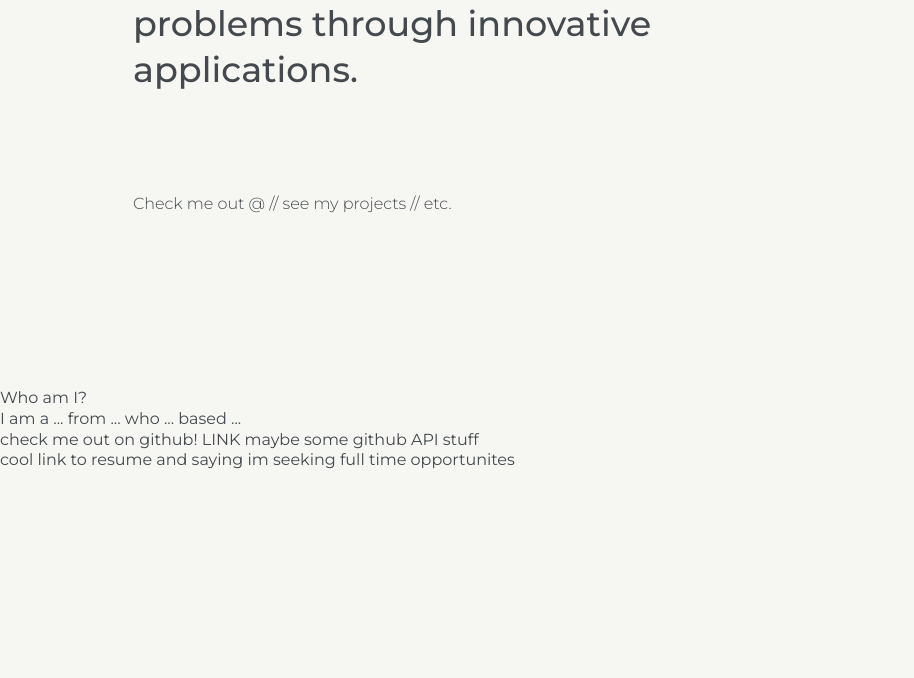
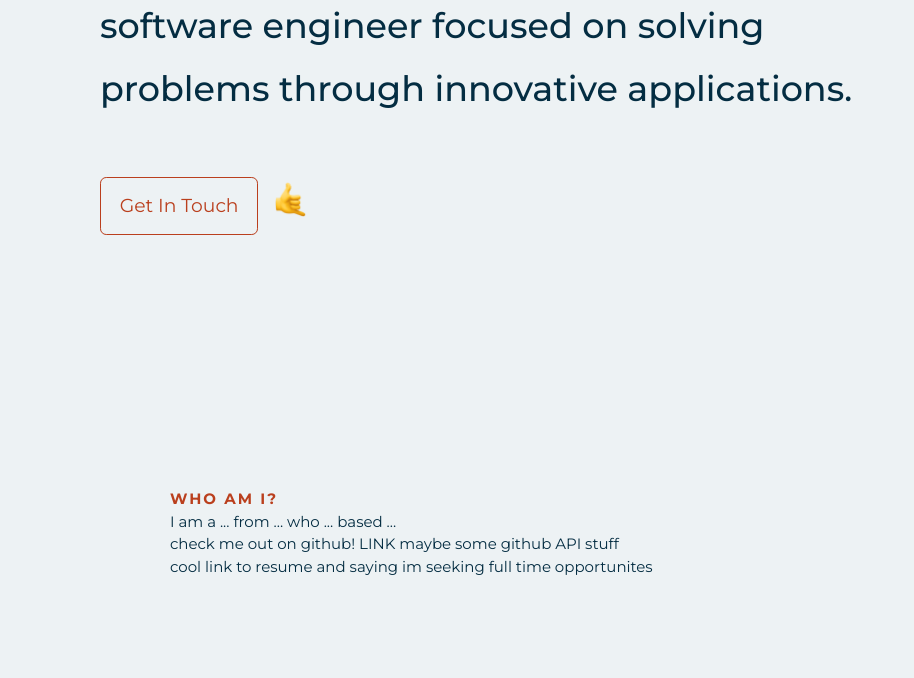
Before and after one commit to HarveyReynier/v1, a plain HTML site: page index.html in a window 1280 px wide. Shown: the part 412-1090 px from the top of the page, without its empty margins (0-914 px from the left). Before the commit the page ends 883 px from the top, so only its background shows below. Drawn offline with nearby package versions, Linux system fonts and the light colour scheme.

Commit message:
finished intro section.

```diff
--- a/index.html
+++ b/index.html
@@ -31,13 +31,18 @@
         </h2>
 
         <h3 class="intro_links">
-            Check me out @ // see my projects // etc.
+            <span>
+                <a href="mailto:harvey.reynier@gmail.com" target="_blank" class="button">
+                    Get In Touch
+                </a>
+            </span>
+            <span class="emoji call-me"></span>
         </h3>
     </header>
 
     <section class="section about">
-        <div class="section_title">Who am I?</div>
-        <div class="section_content">
+        <div class="section-title">Who am I?</div>
+        <div class="section-content">
             <p>I am a ... from ... who ... based ...</p>
 
             <p> check me out on github! LINK maybe some github API stuff</p>
--- a/styles/styles.css
+++ b/styles/styles.css
@@ -6,7 +6,9 @@
 body, html {
     width: 100%;
     background-color: #F6F6F3;
+    background-color: #edf2f4;
     color: rgb(67, 73, 77);
+    color: #042D42;
 
 }
 /* box sizing border-box for all elements */
@@ -31,9 +33,9 @@ html{
 }
 body{
     font-family: -apple-system, BlinkMacSystemFont, 'Segoe UI', 'Roboto', 'Oxygen', 'Ubuntu', 'Fira Sans', 'Droid Sans', 'Helvetica Neue', sans-serif;
-    font-size: 16rem;
+    font-size: 15rem;
     font-weight: 400;
-    line-height: 1.3;
+    line-height: 1.5;
 }
 
 body{
@@ -50,6 +52,51 @@ h1, h2, h3 {
 
 }
 
+.section {
+    display: flex;
+    justify-content: center;
+    padding: 100px 170px;
+}
+
+/*
+@media screen and (max-width:1280px) {
+	.section {
+		padding: 100px
+	}
+}
+
+@media screen and (max-width:1024px) {
+	.section {
+		padding: 50px
+	}
+}
+
+@media screen and (max-width:768px) {
+	.section {
+		display: block
+	}
+}
+
+@media screen and (max-width:480px) {
+	.section {
+		padding: 50px 35px
+	}
+}
+*/
+
+
+.section-title {
+	-ms-flex-negative: 0;
+	flex-shrink: 0;
+	width: 200px;
+	margin-right: 70px;
+	color: #BA3F1D;
+	text-transform: uppercase;
+	text-align: left;
+	font-weight: 700;
+	letter-spacing: 2px
+}
+
 /* --- Utilities --- */
 
 .emoji {
@@ -59,6 +106,23 @@ h1, h2, h3 {
     background-position: center center;
 }
 
+.button {
+    display: inline-block;
+    border: 1px solid #BA3F1D;
+    padding: 0.75em 1em;
+    border-radius: 0.33333em;
+    text-decoration: none;
+    color: #BA3F1D;
+
+}
+
+.button:hover {
+    text-decoration:none;
+    border:1px solid #F05D5E;
+    color: #F05D5E;
+    background-color: #f8f6ee;
+}
+
 /* --- Intro/Header ---*/
 
 .intro {
@@ -66,14 +130,15 @@ h1, h2, h3 {
    display: flex;
    flex-direction: column;
    max-width: 1440px;
-   padding: 160px 133px;
+   padding: 120px 100px;
    margin: 0px auto;
    justify-content: space-around;
 }
 
 .hello {
     font-weight: 500;
-    font-size: 2.8125em; /* 45px */
+    font-size: 2em;
+    font-size: 3em; /* 45px */
     font-family: 'Playfair Display', serif;
 }
 
@@ -87,9 +152,11 @@ h1, h2, h3 {
 
 .tagline {
     font-weight: 500;
-    font-size: 2.1875em; /* 35px */
-    flex-grow: 3;
-    max-width: 700px;
+    font-size: 1.3333em;
+    font-size: 2.3333em; /* 35px */
+    max-width: 800px;
+    line-height: 1.8;
+    margin-block-end: 0.2em;
 }
 
 .tagline .name {
@@ -97,5 +164,23 @@ h1, h2, h3 {
 }
 
 .intro_links {
-    font-weight: 100;
+    font-weight: 400;
+    font-size: 1.25em;
 }
+
+.call-me {
+    background-image: url(../img/callme.png);
+    margin-left: 10px;
+    vertical-align: sub;
+    cursor: pointer;
+    width: 35px;
+    height: 35px;
+}
+
+
+/* --- About Me --- */
+
+.about {
+    flex-direction: column;
+
+}
```
Also changed, not shown: img/callme.png (added).
